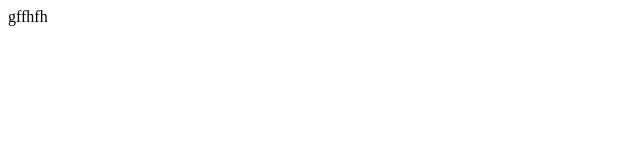
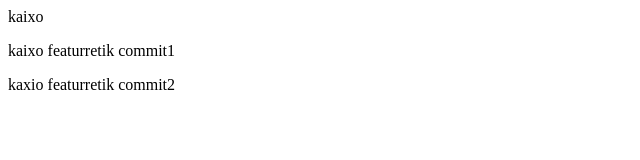
Before and after one commit to kay26TECH/proba-jasoa-errepasoa4, a plain HTML site: page index.html in a window 1280 px wide. Shown: the whole page, without its empty margins (0-640 px from the left). Drawn offline with Linux system fonts and the light colour scheme.

Commit message:
bigarren commita

```diff
--- a/index.html
+++ b/index.html
@@ -1 +1,3 @@
-gffhfh
+<p>kaixo</p>
+<p>kaixo featurretik commit1</p>
+<p>kaxio featurretik commit2</p>
```
